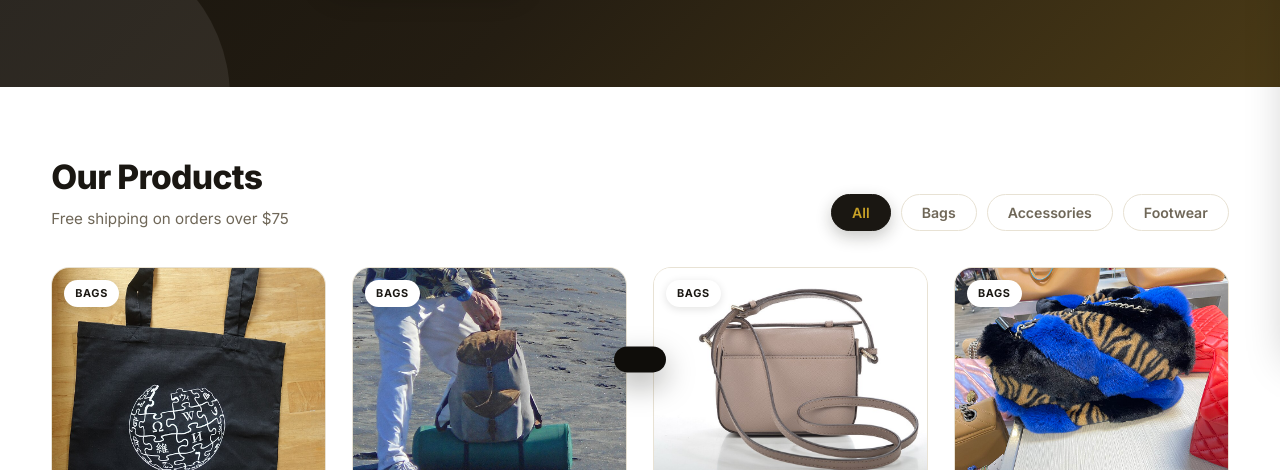
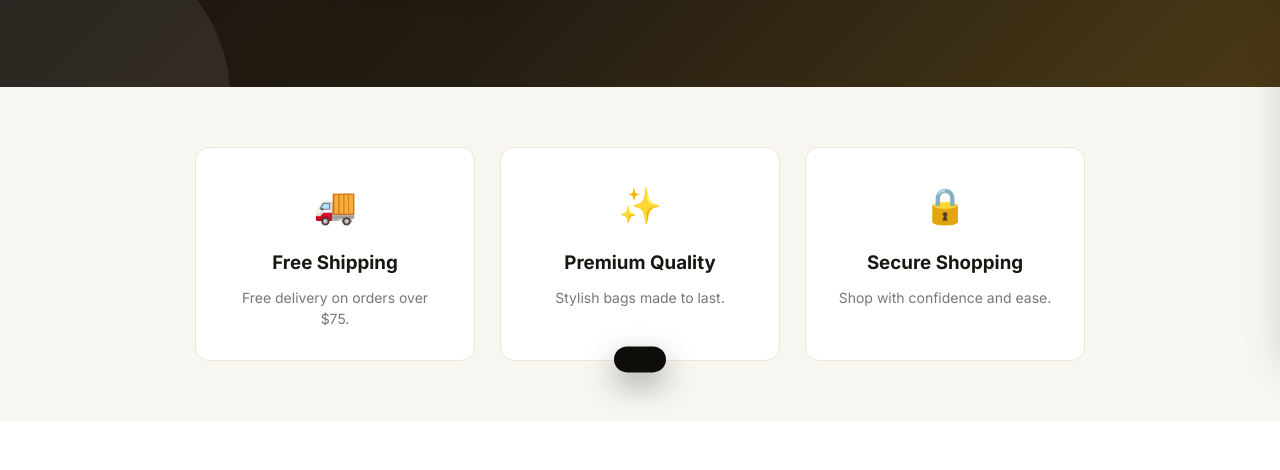
Before and after one commit to Emmanuel-Praise/SCM-Class-Grp-2, a plain HTML site: page SCM/index.html in a window 1280 px wide. Shown: the part 438-908 px from the top of the page. Drawn offline with Linux system fonts and the light colour scheme.

Commit message:
added benefits of our website

```diff
--- a/SCM/index.html
+++ b/SCM/index.html
@@ -32,6 +32,8 @@
     </div>
   </header>
 
+
+
   <!-- Hero -->
   <section class="hero">
     <div class="container hero-inner">
@@ -41,6 +43,27 @@
       <a href="#products" class="btn">Shop the collection</a>
     </div>
   </section>
+
+
+  <section class="benefits">
+  <div class="benefit-card">
+    <span>🚚</span>
+    <h3>Free Shipping</h3>
+    <p>Free delivery on orders over $75.</p>
+  </div>
+
+  <div class="benefit-card">
+    <span>✨</span>
+    <h3>Premium Quality</h3>
+    <p>Stylish bags made to last.</p>
+  </div>
+
+  <div class="benefit-card">
+    <span>🔒</span>
+    <h3>Secure Shopping</h3>
+    <p>Shop with confidence and ease.</p>
+  </div>
+</section>
 
   <!-- Products -->
   <section class="section" id="products">
--- a/SCM/style.css
+++ b/SCM/style.css
@@ -59,6 +59,43 @@ body {
 .cart-btn:hover { background: var(--ink-2); }
 .cart-btn:active { transform: scale(.96); }
 .cart-btn svg { width: 17px; height: 17px; }
+
+.benefits {
+  display: flex;
+  justify-content: center;
+  gap: 25px;
+  padding: 60px 20px;
+  background: #f8f6f0;
+  flex-wrap: wrap;
+}
+
+.benefit-card {
+  background: white;
+  padding: 30px;
+  width: 280px;
+  text-align: center;
+  border-radius: 14px;
+  border: 1px solid #eee5d5;
+  transition: transform 0.3s;
+}
+
+.benefit-card:hover {
+  transform: translateY(-8px);
+}
+
+.benefit-card span {
+  font-size: 35px;
+}
+
+.benefit-card h3 {
+  margin: 15px 0 10px;
+  color: #1a1712;
+}
+
+.benefit-card p {
+  color: #777;
+  font-size: 14px;
+}
 
 .badge {
   position: absolute; top: -6px; right: -6px;
```
